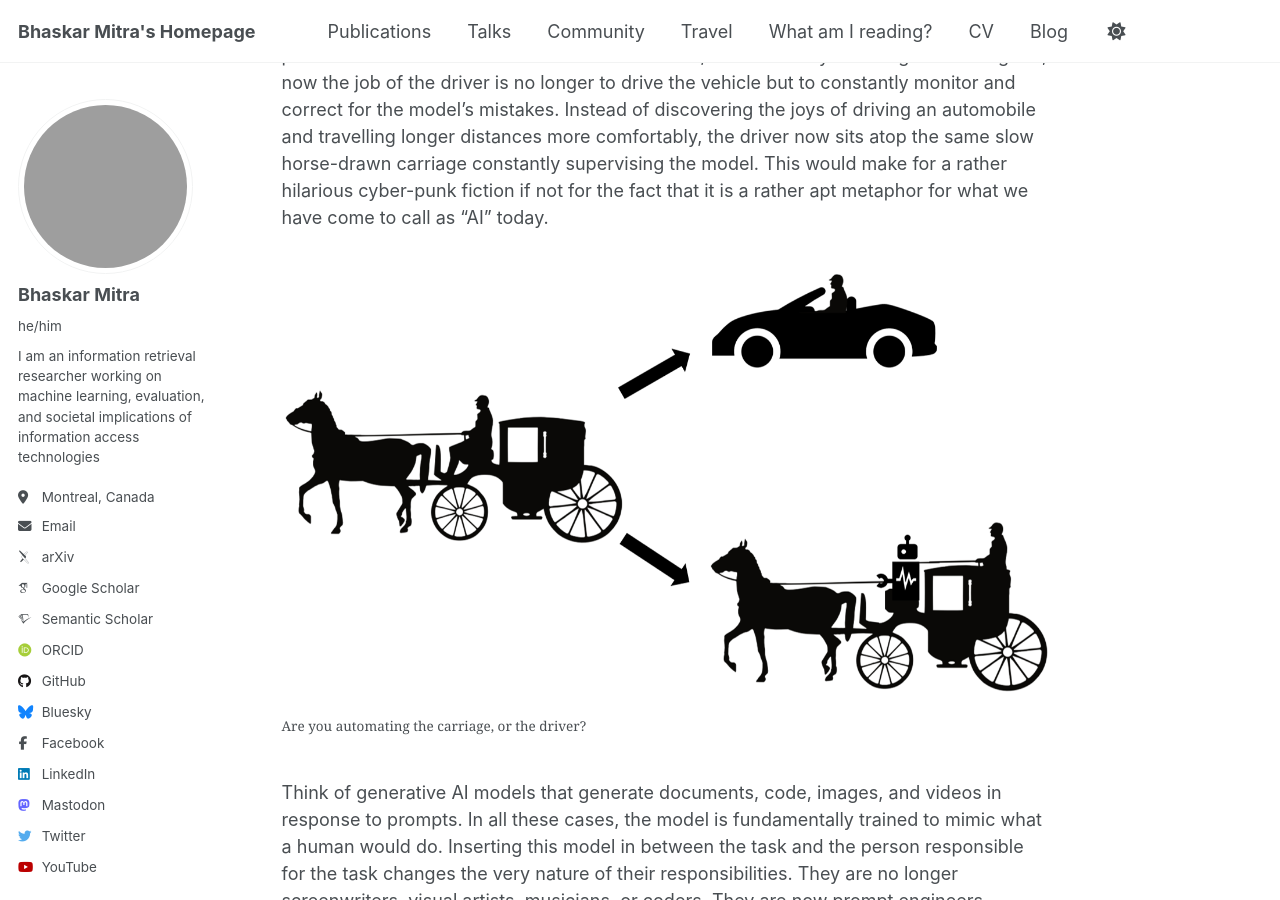
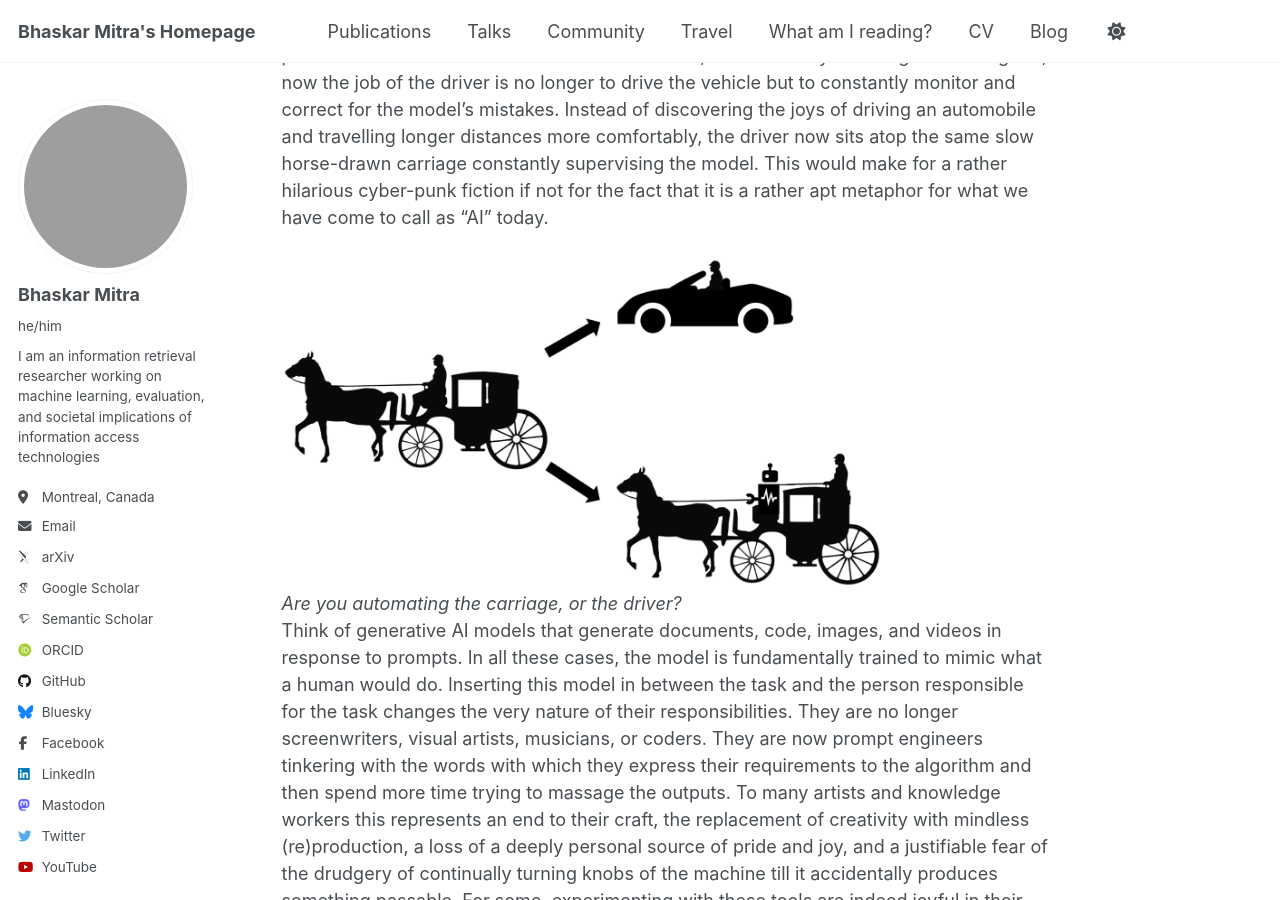
Before and after one commit to bhaskar-mitra/bhaskar-mitra.github.io, a Jekyll site: the page built from _posts/2025-07-28-ai-as-the-politic-of-class-exploitation.md, in a window 1280 px wide and 900 px high, scrolled down 2013 px. Built offline with Jekyll 4.4.1, drawn with Linux system fonts in a browser that asks for light colours; some web fonts are replaced; grey boxes are pictures that could not be loaded.

Commit message:
Update 2025-07-28-ai-as-the-politic-of-class-exploitation.md

```diff
--- a/_posts/2025-07-28-ai-as-the-politic-of-class-exploitation.md
+++ b/_posts/2025-07-28-ai-as-the-politic-of-class-exploitation.md
@@ -51,10 +51,11 @@
 So, now the job of the driver is no longer to drive the vehicle but to constantly monitor and correct for the model’s mistakes.
 Instead of discovering the joys of driving an automobile and travelling longer distances more comfortably, the driver now sits atop the same slow horse-drawn carriage constantly supervising the model.
 This would make for a rather hilarious cyber-punk fiction if not for the fact that it is a rather apt metaphor for what we have come to call as "AI" today.
-<figure>
-  <img src="https://bhaskar-mitra.github.io/images/automation-carriage.png" style="max-width:800px;"/>
-  <figcaption>Are you automating the carriage, or the driver?</figcaption>
-</figure>
+
+<div>
+  <img src="https://bhaskar-mitra.github.io/images/automation-carriage.png" style="max-width:600px;"/>
+  <div style="align:center;font-style:italic">Are you automating the carriage, or the driver?</div>
+</div>
 
 Think of generative AI models that generate documents, code, images, and videos in response to prompts.
 In all these cases, the model is fundamentally trained to mimic what a human would do.
@@ -85,9 +86,11 @@
 Many of the concrete harms are direct results of the appropriation of data labor necessary for the development of these systems.
 If you are unfamiliar with the invisible human labor force that powers so much of our AI technologies today, I recommend starting with Gray and Suri’s "Ghost Work".
 
-<a href="https://ghostwork.info/ghost-work">
-  <img src="https://bhaskar-mitra.github.io/images/ghost-work-gray.jpg" alt="Ghost Work: How to Stop Silicon Valley from Building a New Global Underclass by Mary L. Gray and Siddharth Suri" style="max-height:300px">
-</a>
+<center>
+  <a href="https://ghostwork.info/ghost-work">
+    <img src="https://bhaskar-mitra.github.io/images/ghost-work-gray.jpg" alt="Ghost Work: How to Stop Silicon Valley from Building a New Global Underclass by Mary L. Gray and Siddharth Suri" style="max-height:300px">
+  </a>
+</center>
 
 **Grand theft data labor** &nbsp;
 Data labor is [defined](https://dl.acm.org/doi/10.1145/3593013.3594070) as "activities that produce digital records useful for capital generation".
@@ -148,10 +151,10 @@
 This is naked necropolitics.
 
 <a href="https://www.newyorker.com/cartoon/a16995">
-  <figure>
+  <div>
     <img src="https://bhaskar-mitra.github.io/images/121126_a16995_g2048.webp" alt="Cartoon by Tom Toro that reads 'Yes, the planet got destroyed. But for a beautiful moment in time we created a lot of value for shareholders.'" style="max-height:300px">
-  <figcaption>"Yes, the planet got destroyed. But for a beautiful moment in time we created a lot of value for shareholders."</figcaption>
-</figure>
+    <div style="align:center;font-style:italic">"Yes, the planet got destroyed. But for a beautiful moment in time we created a lot of value for shareholders."</div>
+  </div>
 </a>
 
 </br></br>
@@ -167,7 +170,7 @@
 And that is why the AI hype is dangerous because it manufactures a crisis of imagination, trying to convince everyone that the path we are on is the only possible future, and aggressively rebukes anyone for questioning or resisting _their_ desired future being forced on all of us.
 
 <center>
-  <blockquote style="max-width:500px">
+  <blockquote style="max-width:700px">
 "The exercise of imagination is dangerous to those who profit from the way things are because it has the power to show that the way things are is not permanent, not universal, not necessary."
   <div align="right">
 – Ursula K. Le Guin
@@ -181,9 +184,11 @@
 As Ruha Benjamin argues, exercising our imagination is "an invitation to rid our mental and social structures from the tyranny of dominant imaginaries".
 So, how do we go about liberating ourselves from the dominant neocolonial capitalist imaginaries of AI, and radically reimagine what technology could be and redefine our desired relationship with technology?
 
-<a href="https://www.ruhabenjamin.com/race-after-technology">
-  <img src="https://bhaskar-mitra.github.io/images/imagination-benjamin.png" alt="Race After Technology: Abolitionist Tools for the New Jim Code by Ruha Benjamin" style="max-height:300px">
-</a>
+<center>
+  <a href="https://www.ruhabenjamin.com/race-after-technology">
+    <img src="https://bhaskar-mitra.github.io/images/imagination-benjamin.png" alt="Race After Technology: Abolitionist Tools for the New Jim Code by Ruha Benjamin" style="max-height:300px">
+  </a>
+</center>
 
 There has been growing interest on this topic in recent years.
 There was a CRAFT workshop at ACM FAccT’24 conference titled "[Better Utopias: resisting Silicon Valley ideology and decolonizing our imaginaries of the future](https://facctconference.org/2024/acceptedcraft)".
@@ -200,9 +205,11 @@
 We must remember that it is not just our desired futures that should inform our actions in this present moment, but also our past.
 Learn about the true history of the Luddite uprising, and ask yourself what would be the equivalent of "machine breaking" for our generation?
 
-<a href="https://www.hachettebookgroup.com/titles/brian-merchant/blood-in-the-machine/9780316487740/">
-  <img src="https://bhaskar-mitra.github.io/images/blood-in-the-machine-merchant.webp" alt="Blood in the Machine: The Origins of the Rebellion Against Big Tech by Brian Merchant" style="max-height:300px">
-</a>
+<center>
+  <a href="https://www.hachettebookgroup.com/titles/brian-merchant/blood-in-the-machine/9780316487740/">
+    <img src="https://bhaskar-mitra.github.io/images/blood-in-the-machine-merchant.webp" alt="Blood in the Machine: The Origins of the Rebellion Against Big Tech by Brian Merchant" style="max-height:300px">
+  </a>
+</center>
 
 **Workers of the world, unite!** &nbsp;
 This is the moment for movement building.
```
